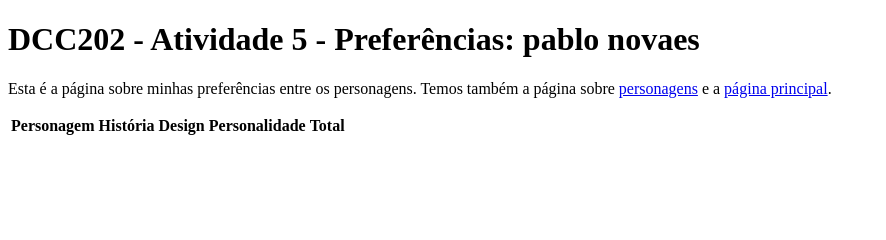
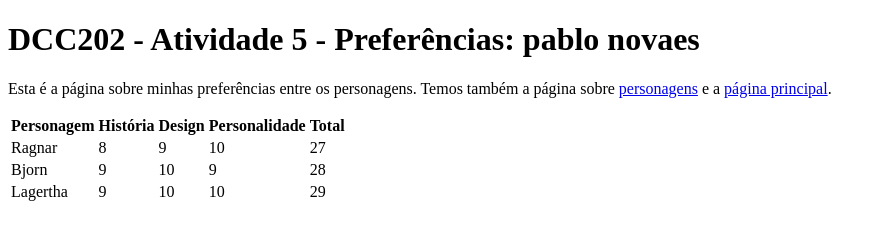
Before and after one commit to ufjf-dcc202/ufjf-dcc202-2023-3-b-atv5-BAL0F0, a website: page preferencias.html in a window 1280 px wide. Shown: the whole page, without its empty margins (0-886 px from the left). Drawn offline with Linux system fonts and the light colour scheme.

Commit message:
tabelas criada com as linhas e colunas dentro do <tbody>

```diff
--- a/preferencias.html
+++ b/preferencias.html
@@ -10,7 +10,8 @@
 <body>
     <main>
         <h1>DCC202 - Atividade 5 - Preferências: pablo novaes </h1>
-        <p>Esta é a página sobre minhas preferências entre os personagens. Temos também a página sobre <a href="personagens.html">personagens</a> e a <a href="index.html">página principal</a>.</p>
+        <p>Esta é a página sobre minhas preferências entre os personagens. Temos também a página sobre <a
+                href="personagens.html">personagens</a> e a <a href="index.html">página principal</a>.</p>
         <table>
             <thead>
                 <tr>
@@ -21,7 +22,30 @@
                     <th>Total</th>
                 </tr>
             </thead>
+            <tbody>
+                <tr>
+                    <td>Ragnar</td>
+                    <td>8</td>
+                    <td>9</td>
+                    <td>10</td>
+                    <td>27</td>
+                </tr>
+                <tr>
+                    <td>Bjorn</td>
+                    <td>9</td>
+                    <td>10</td>
+                    <td>9</td>
+                    <td>28</td>
+                </tr>
+                <tr>
+                    <td>Lagertha</td>
+                    <td>9</td>
+                    <td>10</td>
+                    <td>10</td>
+                    <td>29</td>
+                </tr>
+            </tbody>
+        </table>
     </main>
 </body>
-
 </html>
```
